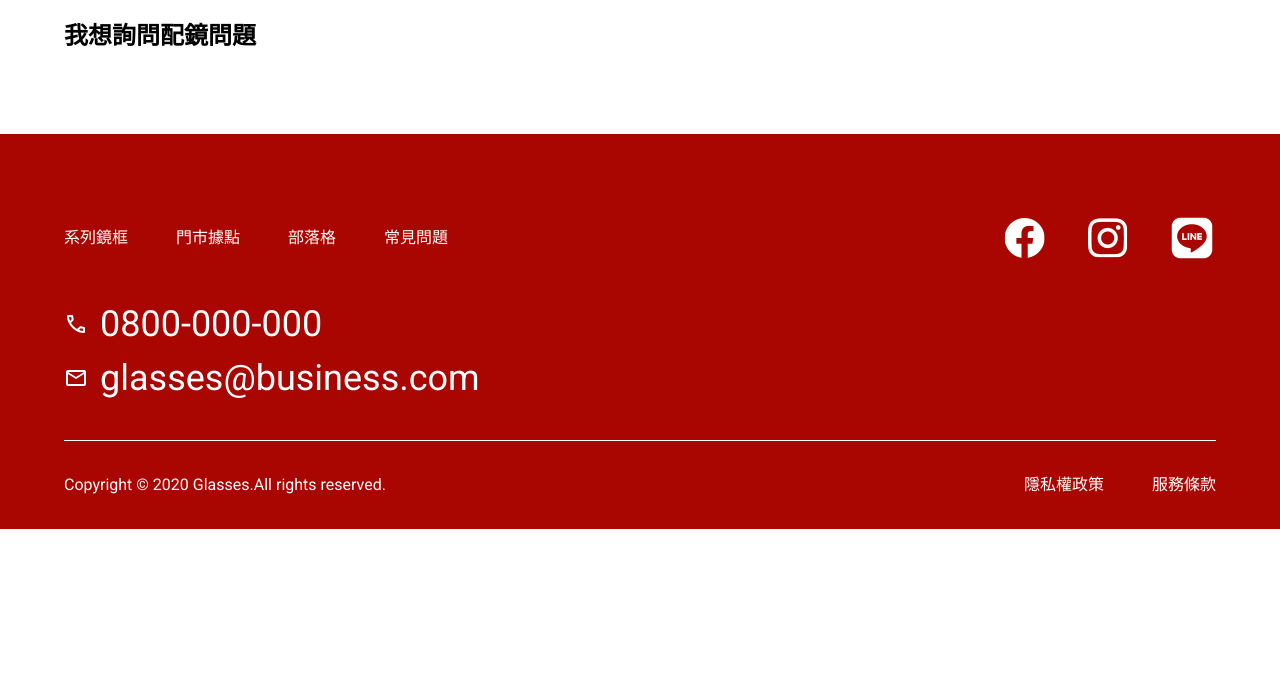
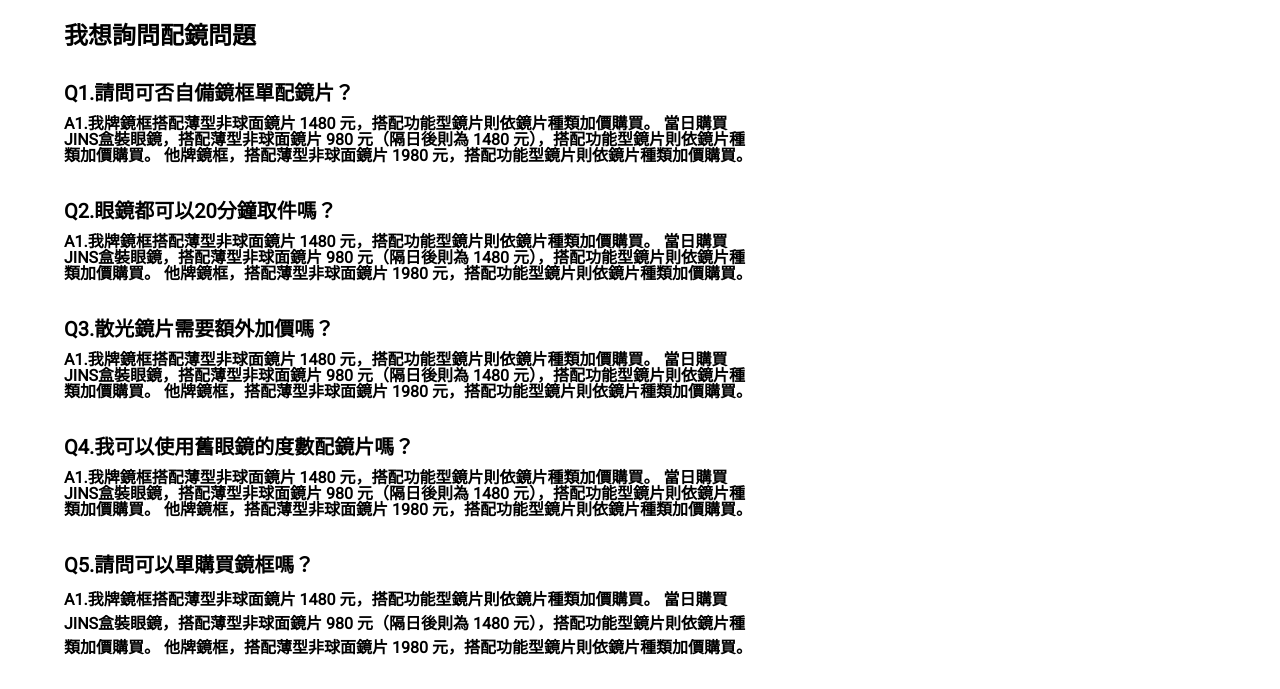
Before and after one commit to siZunyo/week4, a plain HTML site: page qution.html in a window 1280 px wide. Shown: the part 263-952 px from the top of the page. Before the commit the page ends 800 px from the top, so only its background shows below. Drawn offline with nearby package versions, Linux system fonts and the light colour scheme.

Commit message:
Update 2022-08-11T12:23:26.950Z

```diff
--- a/qution.html
+++ b/qution.html
@@ -33,25 +33,25 @@
     <h1 class="lh-72 fsz-48 pl16 mb32">常見問題</h1>
     <h2 class="lh-36 fsz-24 mb24 fwb">我想詢問配鏡問題</h1>
     <ul>
-            <li>
-                <h3></h3>
-                <p></p>
+        <li class="mb32">
+            <h3 class="lh-30 fsz-20 fwb mb8">Q1.請問可否自備鏡框單配鏡片？</h3>
+            <p>A1.我牌鏡框搭配薄型非球面鏡片 1480 元，搭配功能型鏡片則依鏡片種類加價購買。 當日購買JINS盒裝眼鏡，搭配薄型非球面鏡片 980 元（隔日後則為 1480 元），搭配功能型鏡片則依鏡片種類加價購買。 他牌鏡框，搭配薄型非球面鏡片 1980 元，搭配功能型鏡片則依鏡片種類加價購買。</p>
         </li>
-            <li>
-                <h3></h3>
-                <p></p>
+        <li class="mb32">
+            <h3 class="lh-30 fsz-20 fwb mb8">Q2.眼鏡都可以20分鐘取件嗎？</h3>
+            <p>A1.我牌鏡框搭配薄型非球面鏡片 1480 元，搭配功能型鏡片則依鏡片種類加價購買。 當日購買JINS盒裝眼鏡，搭配薄型非球面鏡片 980 元（隔日後則為 1480 元），搭配功能型鏡片則依鏡片種類加價購買。 他牌鏡框，搭配薄型非球面鏡片 1980 元，搭配功能型鏡片則依鏡片種類加價購買。</p>
         </li>
-            <li>
-                <h3></h3>
-                <p></p>
+        <li class="mb32">
+            <h3 class="lh-30 fsz-20 fwb mb8">Q3.散光鏡片需要額外加價嗎？</h3>
+            <p>A1.我牌鏡框搭配薄型非球面鏡片 1480 元，搭配功能型鏡片則依鏡片種類加價購買。 當日購買JINS盒裝眼鏡，搭配薄型非球面鏡片 980 元（隔日後則為 1480 元），搭配功能型鏡片則依鏡片種類加價購買。 他牌鏡框，搭配薄型非球面鏡片 1980 元，搭配功能型鏡片則依鏡片種類加價購買。</p>
         </li>
-            <li>
-                <h3></h3>
-                <p></p>
+        <li class="mb32">
+            <h3 class="lh-30 fsz-20 fwb mb8">Q4.我可以使用舊眼鏡的度數配鏡片嗎？</h3>
+            <p>A1.我牌鏡框搭配薄型非球面鏡片 1480 元，搭配功能型鏡片則依鏡片種類加價購買。 當日購買JINS盒裝眼鏡，搭配薄型非球面鏡片 980 元（隔日後則為 1480 元），搭配功能型鏡片則依鏡片種類加價購買。 他牌鏡框，搭配薄型非球面鏡片 1980 元，搭配功能型鏡片則依鏡片種類加價購買。</p>
         </li>
-            <li>
-                <h3></h3>
-                <p></p>
+        <li class="mb32">
+            <h3 class="lh-30 fsz-20 fwb mb8">Q5.請問可以單購買鏡框嗎？</h3>
+            <p class="fsz-16 lh-24">A1.我牌鏡框搭配薄型非球面鏡片 1480 元，搭配功能型鏡片則依鏡片種類加價購買。 當日購買JINS盒裝眼鏡，搭配薄型非球面鏡片 980 元（隔日後則為 1480 元），搭配功能型鏡片則依鏡片種類加價購買。 他牌鏡框，搭配薄型非球面鏡片 1980 元，搭配功能型鏡片則依鏡片種類加價購買。</p>
         </li>
     </ul>
 </div>
```
Also changed, not shown: assets/style/all.css, 1 other file. Lines whose indentation alone changed are shown as unchanged.
